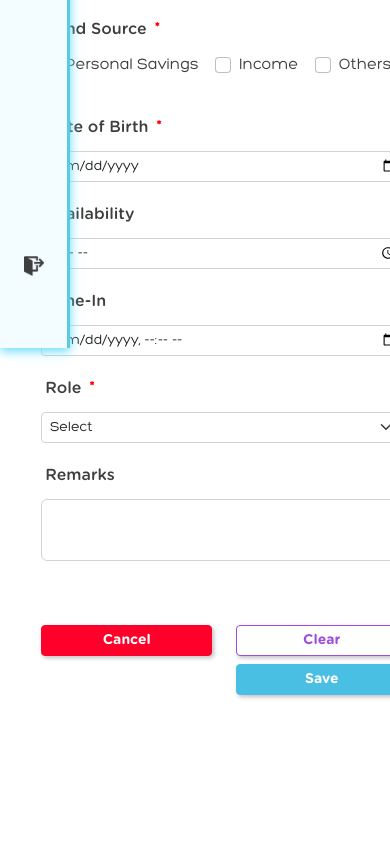
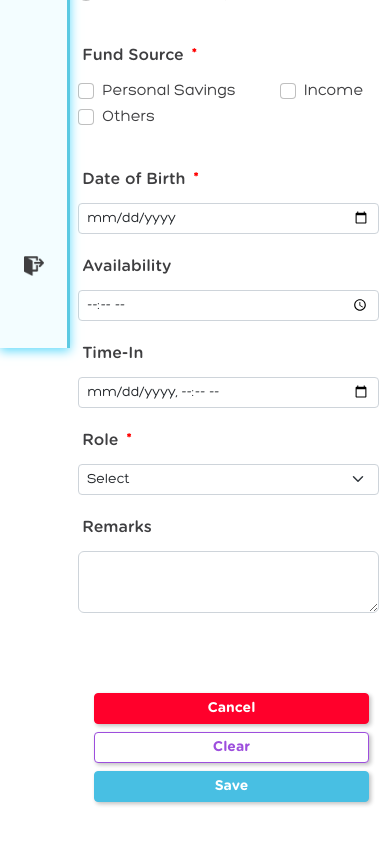
Before and after one commit to vanessa-myt/sample-project, a React (Create React App) app: page /forms in a window 390 px wide. Shown: the part 496-1340 px from the top of the page. Before the commit the page ends 1249 px from the top, so only its background shows below. Built offline with nearby package versions, Linux system fonts and the light colour scheme; what react-google-maps would draw is missing.

Commit message:
form module responsiveness

```diff
--- a/src/Components/Buttons/MYTClearBtn.jsx
+++ b/src/Components/Buttons/MYTClearBtn.jsx
@@ -1,15 +1,16 @@
-import React from 'react'
-import { Button, Col } from 'react-bootstrap'
+import React from "react";
+import { Button, Col } from "react-bootstrap";
 
-import "./Buttons.css"
+import "./Buttons.css";
 
-function MYTClearBtn({size, obj}) {
-
+function MYTClearBtn({ size, obj }) {
   return (
-    <Col md={4} className="mb-2">
-        <Button className='action-btn clear' size={size} onClick={obj}>Clear</Button>
-    </Col>
-  )
+    <div className="mb-2">
+      <Button className="action-btn clear" size={size} onClick={obj}>
+        Clear
+      </Button>
+    </div>
+  );
 }
 
-export default MYTClearBtn
+export default MYTClearBtn;
--- a/src/Components/Buttons/MYTCreateBtn.jsx
+++ b/src/Components/Buttons/MYTCreateBtn.jsx
@@ -1,22 +1,23 @@
-import React from 'react'
-import { Button, Col } from 'react-bootstrap'
-import ReactLoading from "react-loading"
+import React from "react";
+import { Button, Col } from "react-bootstrap";
+import ReactLoading from "react-loading";
 
-import "./Buttons.css"
+import "./Buttons.css";
 
-function MYTCreateBtn({size, actionFx, isClicked}) {
+function MYTCreateBtn({ size, actionFx, isClicked }) {
   return (
-    <Col md={4} className="mb-2">
-      {
-        isClicked ?
-        <Button className='action-btn create loader' size={size}>
-            <ReactLoading type={"balls"} height={20} width={25} color="#fff" />
+    <div className="mb-2">
+      {isClicked ? (
+        <Button className="action-btn create loader" size={size}>
+          <ReactLoading type={"balls"} height={20} width={25} color="#fff" />
         </Button>
-        :
-        <Button className='action-btn create' size={size} onClick={actionFx}>Save</Button>
-      }
-    </Col>
-  )
+      ) : (
+        <Button className="action-btn create" size={size} onClick={actionFx}>
+          Save
+        </Button>
+      )}
+    </div>
+  );
 }
 
-export default MYTCreateBtn
+export default MYTCreateBtn;
--- a/src/Components/Navbar/Navbar.css
+++ b/src/Components/Navbar/Navbar.css
@@ -369,3 +369,24 @@ body {
     margin-left: 65px;
   }
 }
+
+@media only screen and (max-width: 915px) {
+  .container.inactive {
+    margin-left: 10%;
+  }
+}
+@media only screen and (max-width: 660px) {
+  .container.inactive {
+    margin-left: 15%;
+  }
+}
+@media only screen and (max-width: 420px) {
+  .container.inactive {
+    margin-left: 17%;
+  }
+}
+@media only screen and (max-width: 280px) {
+  .container.inactive {
+    margin-left: 25%;
+  }
+}
--- a/src/Pages/Forms/FormComponent.jsx
+++ b/src/Pages/Forms/FormComponent.jsx
@@ -1,64 +1,70 @@
-import React, {useState, useRef} from 'react'
-import { Row, Col, Form, Button, DropdownButton, Dropdown, InputGroup } from 'react-bootstrap';
-import { useReactToPrint } from 'react-to-print';
-
+import React, { useState, useRef } from "react";
+import {
+  Row,
+  Col,
+  Form,
+  Button,
+  DropdownButton,
+  Dropdown,
+  InputGroup,
+} from "react-bootstrap";
+import { useReactToPrint } from "react-to-print";
 
 //VALIDATIONS
-import { validateUsers } from '../../Helpers/Validations/FormValidation/FormValidation';
+import { validateUsers } from "../../Helpers/Validations/FormValidation/FormValidation";
 
 //CSS
-import '../Forms/Form.css';
+import "../Forms/Form.css";
 
 //Images
 import Search from "../../Assets/Dashboard/search.png";
 
 //INputError
-import InputError from '../../Components/InputError/InputError';
+import InputError from "../../Components/InputError/InputError";
 
 //Component
 import Navbar from "../../Components/Navbar/Navbar";
-import TextField from '../../Components/Forms/MYTTextField';
-import MYTTextField from '../../Components/Forms/MYTTextField';
-import MYTRadioButton from '../../Components/Forms/MYTRadioButton';
-import MYTCheckButton from '../../Components/Forms/MYTCheckButton';
-import MYTDateField from '../../Components/Forms/MYTDateField';
-import MYTTimeField from '../../Components/Forms/MYTTimeField';
-import MYTDateTimeField from '../../Components/Forms/MYTDateTimeField';
-import MYTSelect from '../../Components/Forms/MYTSelect';
-import MYTTextArea from '../../Components/Forms/MYTTextArea';
-import MYTNumberField from '../../Components/Forms/MYTNumberField';
-import ModalPopUp from '../../Components/Modals/Modals';
-import MYTCancelBtn from '../../Components/Buttons/MYTCancelBtn';
-import MYTClearBtn from '../../Components/Buttons/MYTClearBtn';
-import MYTCreateBtn from '../../Components/Buttons/MYTCreateBtn';
-import MYTUpdateBtn from '../../Components/Buttons/MYTUpdateBtn';
-import MYTButtonSelect from '../../Components/Buttons/MYTButtonSelect';
+import TextField from "../../Components/Forms/MYTTextField";
+import MYTTextField from "../../Components/Forms/MYTTextField";
+import MYTRadioButton from "../../Components/Forms/MYTRadioButton";
+import MYTCheckButton from "../../Components/Forms/MYTCheckButton";
+import MYTDateField from "../../Components/Forms/MYTDateField";
+import MYTTimeField from "../../Components/Forms/MYTTimeField";
+import MYTDateTimeField from "../../Components/Forms/MYTDateTimeField";
+import MYTSelect from "../../Components/Forms/MYTSelect";
+import MYTTextArea from "../../Components/Forms/MYTTextArea";
+import MYTNumberField from "../../Components/Forms/MYTNumberField";
+import ModalPopUp from "../../Components/Modals/Modals";
+import MYTCancelBtn from "../../Components/Buttons/MYTCancelBtn";
+import MYTClearBtn from "../../Components/Buttons/MYTClearBtn";
+import MYTCreateBtn from "../../Components/Buttons/MYTCreateBtn";
+import MYTUpdateBtn from "../../Components/Buttons/MYTUpdateBtn";
+import MYTButtonSelect from "../../Components/Buttons/MYTButtonSelect";
 
-import Receipt from '../../Components/Receipt/Receipt';
+import Receipt from "../../Components/Receipt/Receipt";
 const sampleLabels = [
-  {label:"Female"},
-  {label:"Male"},
-  {label:"Prefer not to Say"},
-]
+  { label: "Female" },
+  { label: "Male" },
+  { label: "Prefer not to Say" },
+];
 
 const sampleLabelsCheckbox = [
-  {label:"Personal Savings"},
-  {label:"Income"},
-  {label:"Others"},
-]
+  { label: "Personal Savings" },
+  { label: "Income" },
+  { label: "Others" },
+];
 
 const sampleRoles = [
-    {value:1, label:"Admin"},
-    {value:2, label:"Manager"},
-    {value:3, label:"Agent"},
-]
+  { value: 1, label: "Admin" },
+  { value: 2, label: "Manager" },
+  { value: 3, label: "Agent" },
+];
 
 function FormComponent() {
+  const [inactive, setInactive] = useState(false);
+  const [isClicked, setIsClicked] = useState(false);
 
-    const [inactive, setInactive] = useState(false);
-    const [isClicked, setIsClicked] = useState(false)
-
-    const [showModalView, setShowModalView] = useState(false)
+  const [showModalView, setShowModalView] = useState(false);
 
   const [addUser, setAddUser] = useState({
     name: "",
@@ -66,7 +72,7 @@ function FormComponent() {
     gender: " ",
     fund_source: "",
     role: "",
-    })
+  });
 
   //REQUIRED ERROR HANDLING
   const [isError, setIsError] = useState({
@@ -77,15 +83,14 @@ function FormComponent() {
     role: false,
   });
 
-      const handleClear=()=>{
-        Object.keys(addUser).forEach(key => {
+  const handleClear = () => {
+    Object.keys(addUser).forEach((key) => {
       addUser[key] = "";
     });
-        setAddUser({...addUser, name:"name"})
+    setAddUser({ ...addUser, name: "name" });
     // setSearchInput("")
     // setSingleSelections([])
-    }
-
+  };
 
   //EDIT or UPDATE USER
   const handleAddChange = (e) => {
@@ -94,10 +99,10 @@ function FormComponent() {
       ...prevState,
       [name]: value,
     }));
-      }
+  };
 
   //Create API Discount
-    async function create(){
+  async function create() {
     if (validateUsers(addUser, setIsError)) {
       setIsClicked(true);
       setShowModalView(true);
@@ -115,29 +120,29 @@ function FormComponent() {
     }
   }
 
-      const componentRefSummary = useRef()
+  const componentRefSummary = useRef();
   const handlePrintReport = useReactToPrint({
     content: () => componentRefSummary.current,
-        pageStyle: () => '@page { size: letter; margin: 5mm; }',
-    })
+    pageStyle: () => "@page { size: letter; margin: 5mm; }",
+  });
 
   return (
-        <div className='page'>
+    <div className="page">
       <Navbar
         onCollapse={(inactive) => {
-                setInactive(inactive)
+          setInactive(inactive);
         }}
-                active={'FORMS'}
+        active={"FORMS"}
       />
       <div className={`container ${inactive ? "inactive" : "active"}`}>
         <Row>
-                    <Col xs='6'>
-                        <h1 className='page-title left'>FORMS</h1>
+          <Col xs="6">
+            <h1 className="page-title left">FORMS</h1>
           </Col>
         </Row>
-                <hr className='hr-line'/>
+        <hr className="hr-line" />
         <Row id="form_id">
-                    <Col md={8} className="mt-2">
+          <Col xs={10} md={8} className="mt-2">
             <MYTTextField
               required
               id="name"
@@ -147,7 +152,7 @@ function FormComponent() {
               placeholder={`Enter Name`}
               onChange={(e) => handleAddChange(e)}
             />
-                        <InputError  isValid={isError.name} message={"Input is Required"}/>
+            <InputError isValid={isError.name} message={"Input is Required"} />
             <MYTTextField
               type={`inline`}
               formLabel={`Email`}
@@ -171,7 +176,10 @@ function FormComponent() {
               onChange={(e) => handleAddChange(e)}
               required
             />
-                        <InputError  isValid={isError.gender} message={"Input is Required"}/>
+            <InputError
+              isValid={isError.gender}
+              message={"Input is Required"}
+            />
             <MYTCheckButton
               type={`inline`}
               formLabel={`Fund Source`}
@@ -179,7 +187,10 @@ function FormComponent() {
               onChange={(e) => handleAddChange(e)}
               required
             />
-                        <InputError  isValid={isError.fund_source} message={"Input is Required"}/>
+            <InputError
+              isValid={isError.fund_source}
+              message={"Input is Required"}
+            />
             <MYTDateField
               required
               type={`inline`}
@@ -187,7 +198,10 @@ function FormComponent() {
               size={`sm`}
               onChange={(e) => handleAddChange(e)}
             />
-                        <InputError  isValid={isError.birthdate} message={"Input is Required"}/>
+            <InputError
+              isValid={isError.birthdate}
+              message={"Input is Required"}
+            />
             <MYTTimeField
               type={`inline`}
               formLabel={`Availability`}
@@ -207,12 +221,8 @@ function FormComponent() {
               size={`sm`}
               options={sampleRoles}
             />
-                        <InputError  isValid={isError.role} message={"Input is Required"}/>
-                         <MYTTextArea
-                            type={`inline`}
-                            formLabel={`Remarks`}
-                            size={`sm`}
-                        />
+            <InputError isValid={isError.role} message={"Input is Required"} />
+            <MYTTextArea type={`inline`} formLabel={`Remarks`} size={`sm`} />
           </Col>
           {/* <Col md={4}>
                         <Row>
@@ -245,35 +255,31 @@ function FormComponent() {
                             labels={sampleLabels}
                         />
                     </Col> */}
-
         </Row>
-               <Row className='justify-content-center mt-5'>
-                <Col>
+        <Row className="mt-5 p-3">
+          <Col xs={10} sm={3}>
             {/* <button onClick={handlePrintReport}>print</button> */}
-                    <MYTCancelBtn size={`sm`}/>
+            <MYTCancelBtn size={`sm`} />
           </Col>
-                <Col>
-                    <Row className='justify-content-end'>
-                        <MYTClearBtn size={`sm`} obj={handleClear}/>
-                        <MYTCreateBtn size={`sm`} actionFx={create}/>
-                    </Row>
+          <Col sm={3}></Col>
+          <Col xs={10} sm={3}>
+            <MYTClearBtn size={`sm`} obj={handleClear} />
+          </Col>
+          <Col xs={10} sm={3}>
+            <MYTCreateBtn size={`sm`} actionFx={create} />
           </Col>
         </Row>
       </div>
       <ModalPopUp
-                type = "view"
-                show = {showModalView}
-                handleClose = {() => setShowModalView(false)}
+        type="view"
+        show={showModalView}
+        handleClose={() => setShowModalView(false)}
       />
-            <div style={{ display: 'none' }}>
-                <Receipt
-                    ref={componentRefSummary}
-                    name={"Sample Receipt"}
-                />
+      <div style={{ display: "none" }}>
+        <Receipt ref={componentRefSummary} name={"Sample Receipt"} />
       </div>
     </div>
-      )
-
+  );
 }
 
 export default FormComponent;
```
Also changed, not shown: src/Components/Buttons/MYTCancelBtn.jsx (+18 -18 lines), src/Pages/Forms/Form.css (+31 -25 lines). Lines whose indentation alone changed are shown as unchanged.
